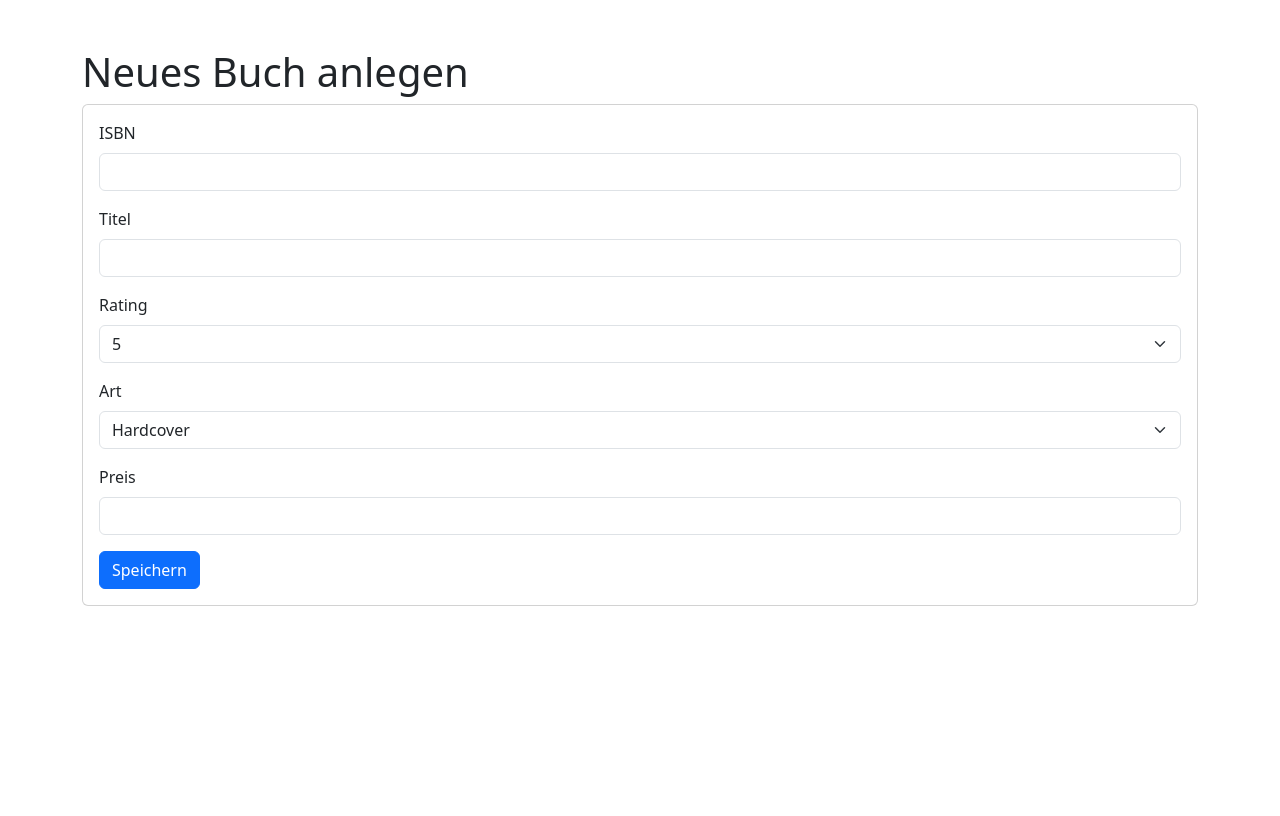
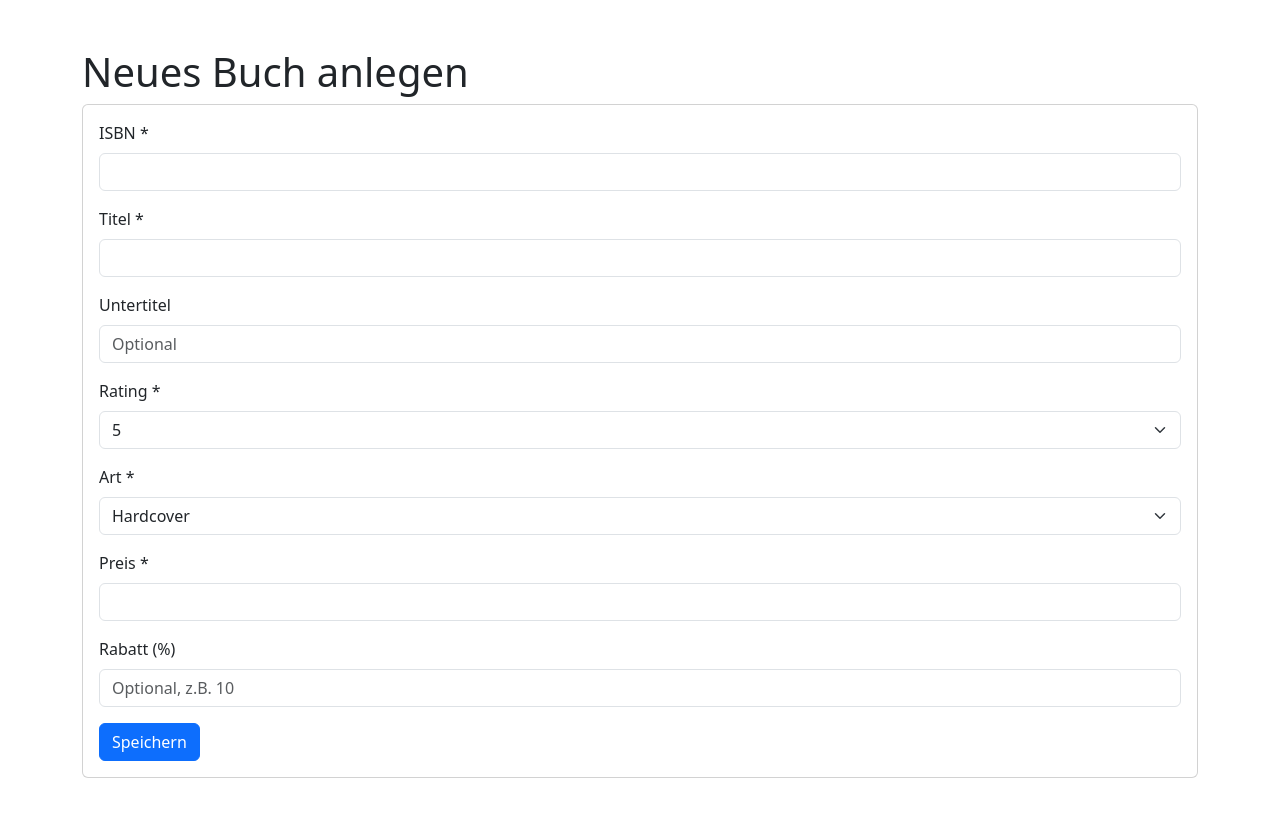
Before and after one commit to inesoetling/SPA-mit-React-Next-GraphQL, a Next.js app in the folder frontend/: page /create in a window 1280 px wide. Shown: the top 816 px of the page. Built offline with nearby package versions, Linux system fonts and the light colour scheme.

Commit message:
feat: untertitel und rabatt felder hinzugefügt

```diff
--- a/frontend/src/app/create/page.tsx
+++ b/frontend/src/app/create/page.tsx
@@ -6,11 +6,17 @@ import { useState } from 'react';
 import { Alert, Button, Card, Container, Form } from 'react-bootstrap';
 
 export default function CreateBookPage() {
+  // Pflichtfelder
   const [isbn, setIsbn] = useState('');
   const [titel, setTitel] = useState('');
   const [rating, setRating] = useState(5);
   const [art, setArt] = useState('HARDCOVER');
   const [preis, setPreis] = useState('');
+
+  // NEU: Optionale Felder
+  const [untertitel, setUntertitel] = useState('');
+  const [rabatt, setRabatt] = useState('');
+
   const [error, setError] = useState('');
 
   const [createBook, { loading }] = useMutation(CREATE_BOOK);
@@ -19,7 +25,7 @@ export default function CreateBookPage() {
     e.preventDefault();
 
     if (!isbn || !titel || !preis) {
-      setError('Bitte alle Felder ausfüllen');
+      setError('Bitte alle Pflichtfelder ausfüllen');
       return;
     }
 
@@ -31,11 +37,23 @@ export default function CreateBookPage() {
             rating,
             art,
             preis: parseFloat(preis),
-            titel: { titel },
+            rabatt: rabatt ? parseFloat(rabatt) : undefined,
+            titel: {
+              titel,
+              untertitel: untertitel || undefined,
+            },
           },
         },
       });
       alert('Buch angelegt!');
+      // Reset
+      setIsbn('');
+      setTitel('');
+      setUntertitel('');
+      setRating(5);
+      setArt('HARDCOVER');
+      setPreis('');
+      setRabatt('');
     } catch {
       setError('Fehler beim Anlegen');
     }
@@ -51,7 +69,7 @@ export default function CreateBookPage() {
 
           <Form onSubmit={handleSubmit}>
             <Form.Group className="mb-3">
-              <Form.Label>ISBN</Form.Label>
+              <Form.Label>ISBN *</Form.Label>
               <Form.Control
                 value={isbn}
                 onChange={(e) => setIsbn(e.target.value)}
@@ -59,15 +77,25 @@ export default function CreateBookPage() {
             </Form.Group>
 
             <Form.Group className="mb-3">
-              <Form.Label>Titel</Form.Label>
+              <Form.Label>Titel *</Form.Label>
               <Form.Control
                 value={titel}
                 onChange={(e) => setTitel(e.target.value)}
               />
             </Form.Group>
 
+            {/* NEU */}
             <Form.Group className="mb-3">
-              <Form.Label>Rating</Form.Label>
+              <Form.Label>Untertitel</Form.Label>
+              <Form.Control
+                value={untertitel}
+                onChange={(e) => setUntertitel(e.target.value)}
+                placeholder="Optional"
+              />
+            </Form.Group>
+
+            <Form.Group className="mb-3">
+              <Form.Label>Rating *</Form.Label>
               <Form.Select
                 value={rating}
                 onChange={(e) => setRating(parseInt(e.target.value))}
@@ -81,7 +109,7 @@ export default function CreateBookPage() {
             </Form.Group>
 
             <Form.Group className="mb-3">
-              <Form.Label>Art</Form.Label>
+              <Form.Label>Art *</Form.Label>
               <Form.Select value={art} onChange={(e) => setArt(e.target.value)}>
                 <option value="HARDCOVER">Hardcover</option>
                 <option value="EPUB">EPUB</option>
@@ -90,12 +118,24 @@ export default function CreateBookPage() {
             </Form.Group>
 
             <Form.Group className="mb-3">
-              <Form.Label>Preis</Form.Label>
+              <Form.Label>Preis *</Form.Label>
               <Form.Control
                 type="number"
                 step="0.01"
                 value={preis}
                 onChange={(e) => setPreis(e.target.value)}
+              />
+            </Form.Group>
+
+            {/* NEU */}
+            <Form.Group className="mb-3">
+              <Form.Label>Rabatt (%)</Form.Label>
+              <Form.Control
+                type="number"
+                step="0.01"
+                value={rabatt}
+                onChange={(e) => setRabatt(e.target.value)}
+                placeholder="Optional, z.B. 10"
               />
             </Form.Group>
 
```
